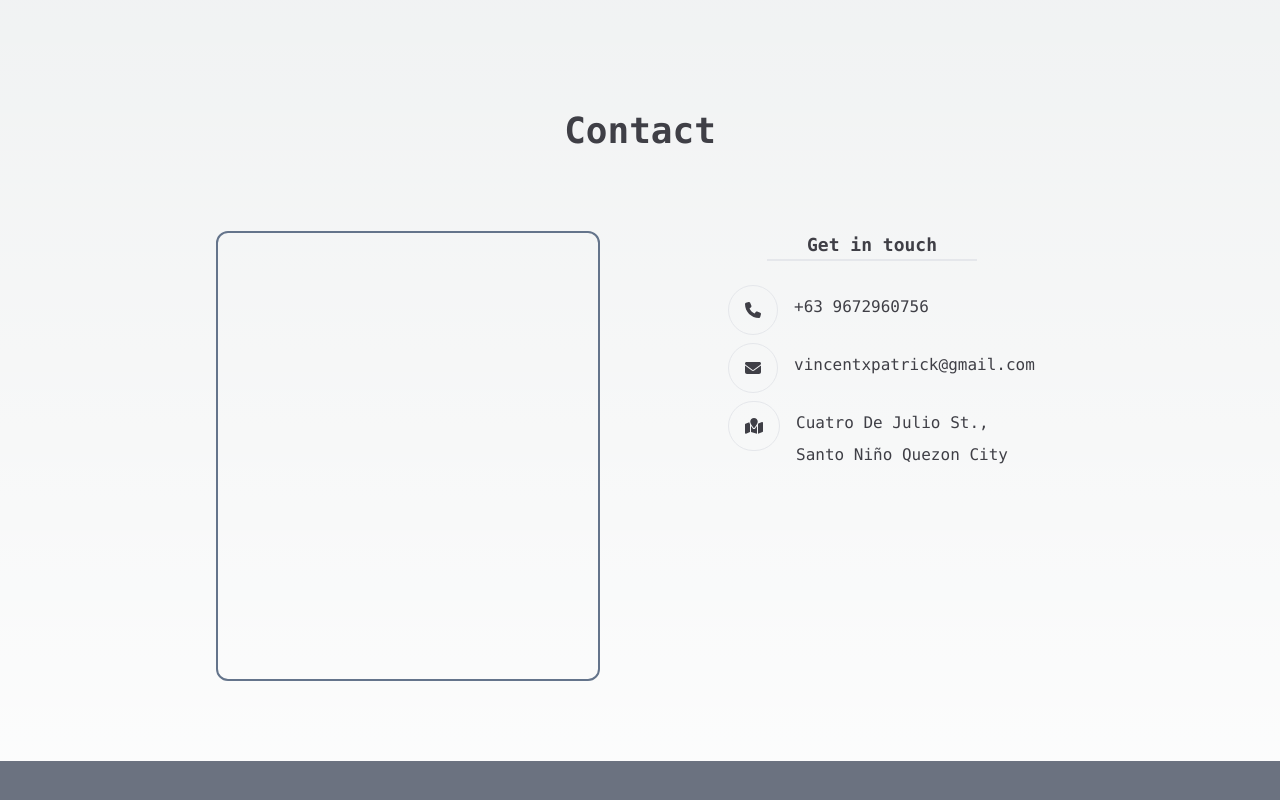
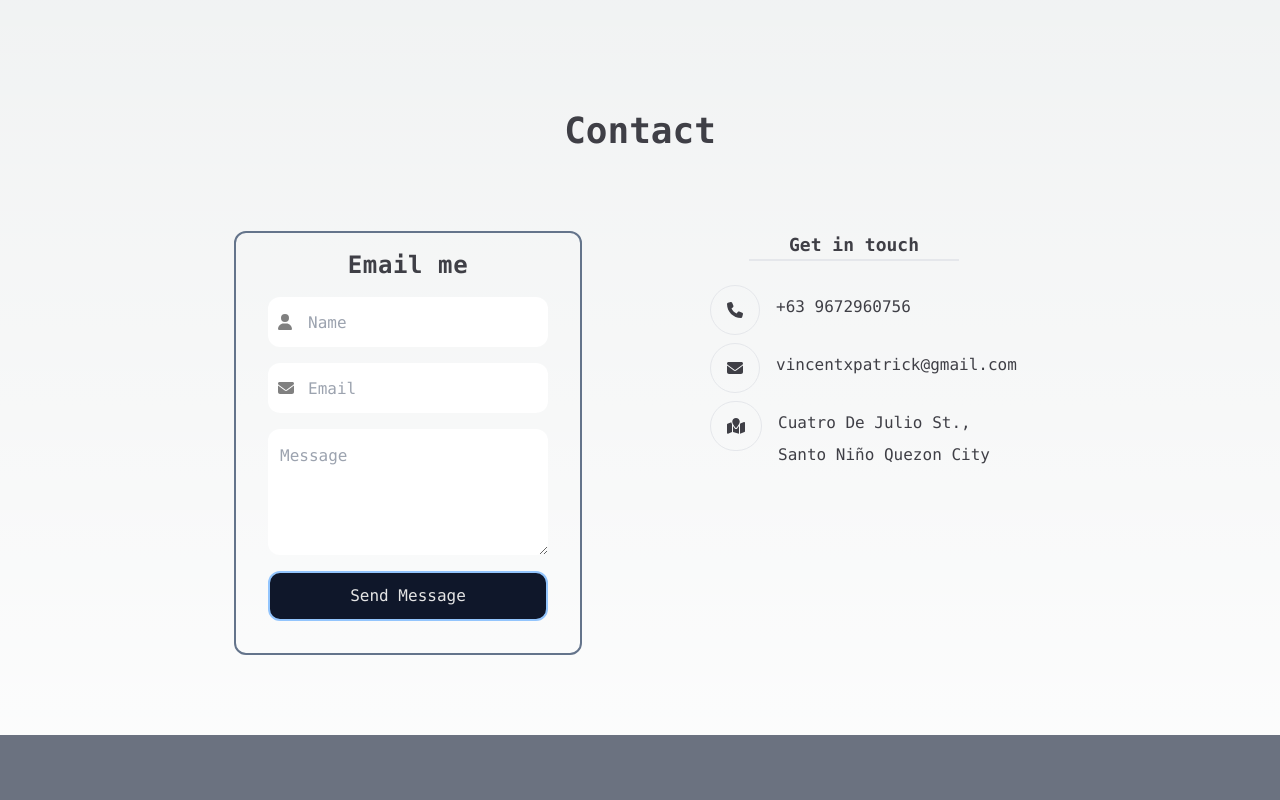
Before and after one commit to vixtroo/portfolio, a Next.js app: page / in a window 1280 px wide. Shown: the part 1876-2676 px from the top of the page. Built offline with nearby package versions, Linux system fonts and the light colour scheme.

Commit message:
added initial form

```diff
--- a/src/pages/index.js
+++ b/src/pages/index.js
@@ -5,7 +5,7 @@ import MainContainer from '@containers/MainContainer'
 import Image from "next/image"
 import Profile from '@assets/Profile 2.jpg'
 import { FontAwesomeIcon } from '@fortawesome/react-fontawesome';
-import { faArrowTrendUp} from '@fortawesome/free-solid-svg-icons';
+import { faArrowTrendUp, faUser, faEnvelope} from '@fortawesome/free-solid-svg-icons';
 import { useState } from 'react'
 import { experience, scrollToContact, info} from '@utils/indexUtils'
 
@@ -26,18 +26,19 @@ export default function Home() {
     document.body.removeChild(link)
   }
 };
+
   return (
     <div className='flex md:block'>
       <Navbar />
       <MainContainer>
-      <section className="flex flex-col-reverse flex-wrap content-center justify-center w-full h-auto px-24 pb-24 md:flex-row pt-18 gap-x-20" id='about'>
+            <section className="flex flex-col-reverse flex-wrap content-center justify-center w-full h-auto px-24 pb-24 md:flex-row pt-18 gap-x-20" id='about'>
                 <div className="flex flex-wrap content-center justify-between md-20 md:mt-32 w-96">
                     <div className="flex flex-col justify-center mt-6 font-mono text-neutral-200">
                         <h1 className="font-semibold text-8xl">Vincent Castro</h1>
                         <h2 className="text-4xl ">Frontend Developer</h2>
                         <p className="text-xl">2000-present</p>
                         <div className='flex flex-wrap content-center justify-start w-full gap-2 mt-2'>
-                          <button className='flex flex-wrap content-center justify-center h-10 px-4 duration-100 delay-100 border-2 border-blue-300 hover:bg-blue-300 bg-slate-900 text-neutral-200 hover:border-neutral-200 rounded-xl hover:text-zinc-900' onClick={handleDownload}>{downloaded ? 'Resume Downloaded!' : 'Download Resume'}</button>
+                          <button className='flex flex-wrap content-center justify-center h-12 px-4 duration-100 delay-100 border-2 border-blue-300 hover:bg-blue-300 bg-slate-900 text-neutral-200 hover:border-neutral-200 rounded-xl hover:text-zinc-900' onClick={handleDownload}>{downloaded ? 'Resume Downloaded!' : 'Download Resume'}</button>
                           <button className='flex flex-wrap content-center justify-center h-10 px-4 rounded-xl text-neutral-200' onClick={scrollToContact}>Contact me <span className='ml-2'><FontAwesomeIcon icon={faArrowTrendUp}/></span></button>
                         </div>
                     </div>
@@ -72,11 +73,25 @@ export default function Home() {
                 <div className='flex justify-center w-full my-20 text-4xl font-semibold'>
                   Contact
                 </div>
-                <div  className="flex flex-col flex-wrap content-center justify-center w-full mb-20 md:flex-row gap-y-10">
-                        <div className="flex flex-col items-center h-[450px] mx-10 border-2 w-96 border-slate-500 rounded-xl">
-
-                        </div>
-                        <div className="flex flex-col items-center h-[450px] mx-10 w-96">
+                <div className="flex flex-col flex-wrap content-center justify-center w-full mb-20 md:flex-row gap-y-10">
+                        <form action=''>
+                          <div className="flex flex-col items-center p-4 mx-10 border-2 border-slate-500 rounded-xl">
+                              <h1 className='text-2xl font-bold tracking-wide'>Email me</h1>
+                              <div className='flex flex-col content-center justify-center p-4 gap-y-4'>
+                                <label htmlFor="name" style={{ position: 'relative' }}>
+                                  <input type="text" id="name" placeholder="Name" style={{ paddingLeft: '40px' }}/>
+                                  <FontAwesomeIcon icon={faUser} style={{ position: 'absolute', left: '10px', top: '50%', transform: 'translateY(-50%)', color:'gray'}}/>
+                                </label>
+                                <label htmlFor="email" style={{ position: 'relative' }}>
+                                  <input type="text" id="email" placeholder="Email" style={{ paddingLeft: '40px' }}/>
+                                  <FontAwesomeIcon icon={faEnvelope} style={{ position: 'absolute', left: '10px', top: '50%', transform: 'translateY(-50%)', color:'gray'}}/>
+                                </label>
+                                <textarea placeholder="Message" id="w3review" name="w3review" rows="4" cols="30" className='w-[280px] pl-3 py-[15px] rounded-xl'></textarea>
+                                <button className='flex flex-wrap content-center justify-center duration-100 delay-100 border-2 border-blue-300 hover:bg-blue-300 bg-slate-900 text-neutral-200 hover:border-slate-800 rounded-xl hover:text-zinc-900' type='submit'>Send Message</button>
+                              </div>
+                          </div>
+                        </form>
+                        <div className="flex flex-col items-center mx-10 w-96">
                             <h1 className='px-10 font-mono text-lg font-semibold border-b-2'>Get in touch</h1>
                             <div className='flex flex-wrap content-start justify-start w-full px-12'>
                               <ul className='mt-4 leading-8'>
--- a/src/styles/globals.css
+++ b/src/styles/globals.css
@@ -33,3 +33,11 @@ body {
 #about{
   background: linear-gradient(230deg, #b0bbc0 -40%, #111425 100%);
 }
+
+/* Contact section */
+#contact input, button{
+  width: 280px;
+  height: 50px;
+  padding: 15px;
+  border-radius: 12px;
+}
```
